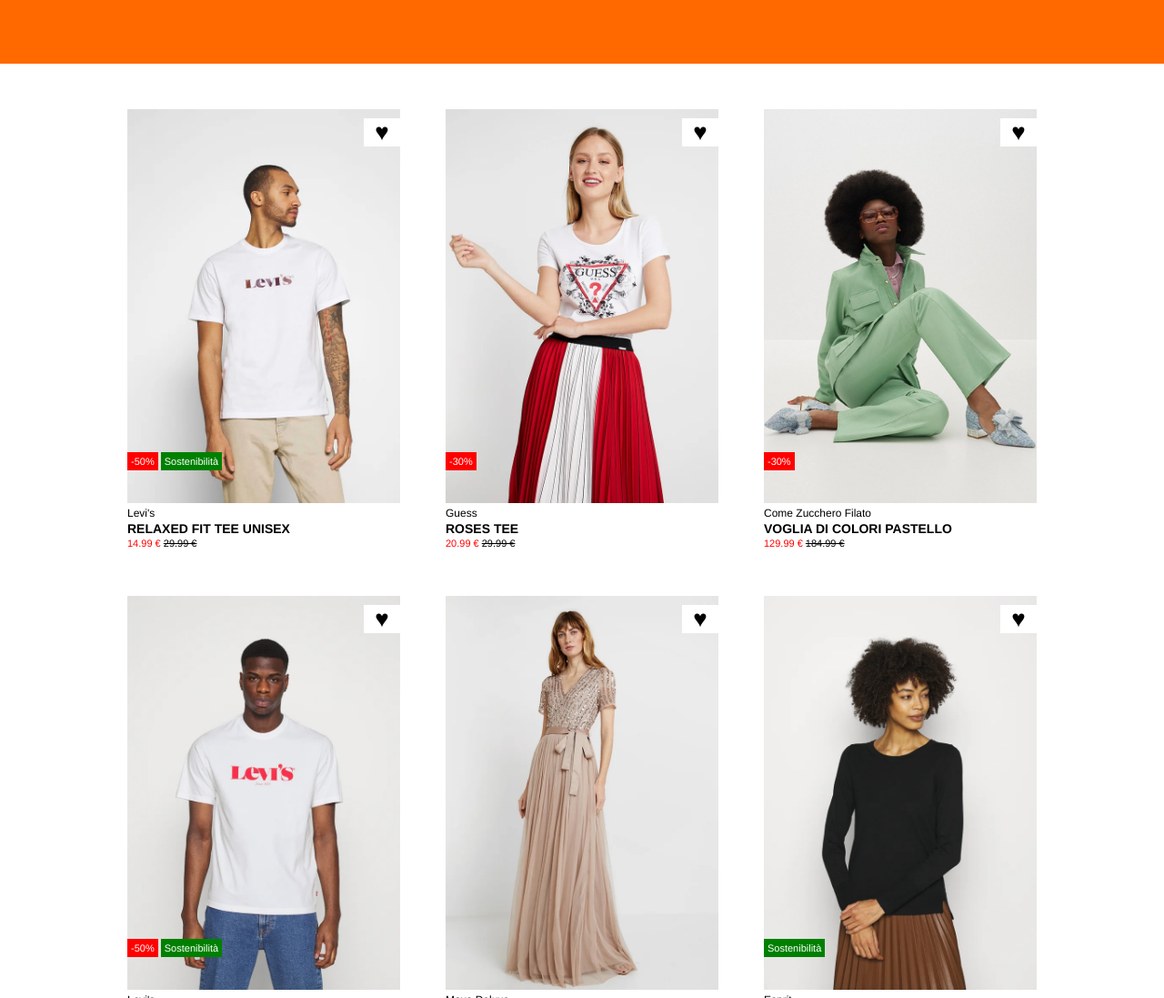
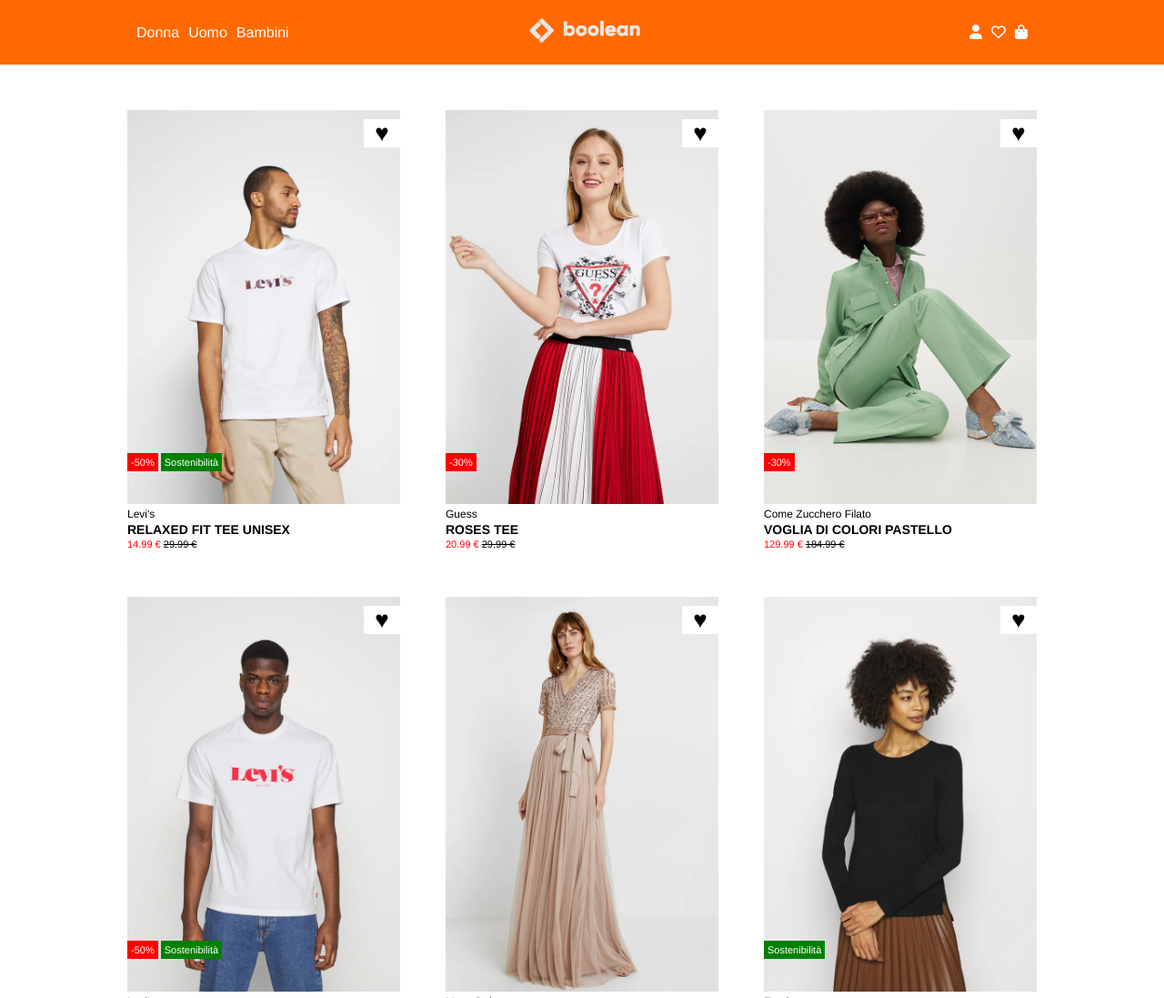
Before and after one commit to SimoneCalzari/html-css-boolando, a plain HTML site: page index.html in a window 1280 px wide. Shown: the top 1097 px of the page at 91% size. Drawn offline with Linux system fonts and the light colour scheme.

Commit message:
feat: header completato

```diff
--- a/css/style.css
+++ b/css/style.css
@@ -20,13 +20,19 @@ body {
 .layout {
   max-width: 1000px;
   margin: 0 auto;
-  background-color: white;
 }
 
 .container {
   display: flex;
-  flex-wrap: wrap;
-  gap: 50px;
+}
+
+ul {
+  list-style-type: none;
+}
+
+a {
+  text-decoration: none;
+  color: white;
 }
 
 /* #endregion COMMON */
@@ -34,20 +40,58 @@ body {
 /* #region  HEADER */
 
 header {
-  height: 70px;
+  /* height: 70px; */
   background-color: #ff6900;
+  color: white;
+}
+
+header .container.layout {
+  align-items: center;
+  padding: 10px 0;
+}
+
+header .container.layout div {
+  padding: 10px;
+}
+
+header .container.layout div:nth-child(1) {
+  width: 20%;
+}
+
+header .container.layout div:nth-child(1) ul {
+  display: flex;
+  gap: 10px;
+  align-items: center;
+}
+
+header .container.layout div:nth-child(2) {
+  flex-grow: 1;
+  text-align: center;
+}
+
+header .container.layout div:nth-child(2) img {
+  width: 20%;
+}
+
+header .container.layout div:nth-child(3) {
+  width: 20%;
+}
+
+header .container.layout div:nth-child(3) ul {
+  display: flex;
+  justify-content: flex-end;
+  align-items: center;
+  gap: 10px;
 }
 
 /* #endregion HEADER */
 
 /* #region  MAIN */
 
-/* main {
-  background-color: aqua;
-} */
-
 main .layout.container {
   padding: 50px 0;
+  flex-wrap: wrap;
+  gap: 50px;
 }
 main .product {
   width: calc((100% - 100px) / 3);
--- a/index.html
+++ b/index.html
@@ -8,7 +8,27 @@
     <title>Booleando</title>
   </head>
   <body>
-    <header></header>
+    <header>
+      <div class="container layout">
+        <div>
+          <ul>
+            <li><a href="#">Donna</a></li>
+            <li><a href="#">Uomo</a></li>
+            <li><a href="#">Bambini</a></li>
+          </ul>
+        </div>
+        <div>
+          <img src="img/boolean-logo.png" alt="logo-boolean">
+        </div>
+        <div>
+          <ul>
+            <li><a href="#"><i class="fa-solid fa-user"></i></a></li>
+            <li><a href="#"><i class="fa-regular fa-heart"></i></a></li>
+            <li><a href="#"><i class="fa-solid fa-bag-shopping"></i></a></li>
+          </ul>
+        </div>
+      </div>
+    </header>
     <main>
       <div class=" layout container">
         <div class="product">
```
Also changed, not shown: img/boolean-logo.png (added).
